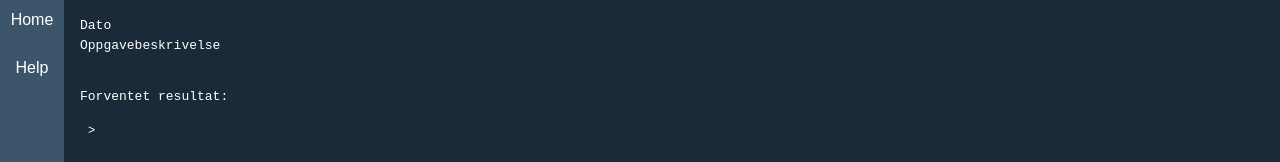
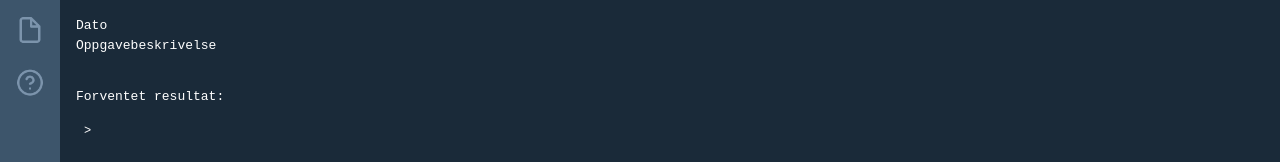
Before and after one commit to Victoraareskjold/codle, a plain HTML site: page public/index.html in a window 1280 px wide. Shown: the top 162 px of the page. Drawn offline with nearby package versions, Linux system fonts and the light colour scheme; no server answers.

Commit message:
styling changes 3

```diff
--- a/public/index.html
+++ b/public/index.html
@@ -21,9 +21,9 @@
     <div class="mainContainer">
 
         <nav class="navbar">
-            <ul class="p-2">
-                <li><a href="./index.html">Home</a></li>
-                <li><a href="./index.html">Help</a></li>
+            <ul class="p-4 flex flex-col gap-6">
+                <li><a href="./index.html"><img src="./assets/home.png" alt=""></a></li>
+                <li><a href="./index.html"><img src="./assets/help.png" alt=""></a></li>
             </ul>
         </nav>
 
--- a/public/styles.css
+++ b/public/styles.css
@@ -43,8 +43,8 @@ p {
 }
 
 .navbar ul li {
-  width: 48px;
-  height: 48px;
+  width: 28px;
+  height: 28px;
   text-align: center;
   color: #fff;
 }
```
Also changed, not shown: public/assets/help.png (added), public/assets/home.png (added).
